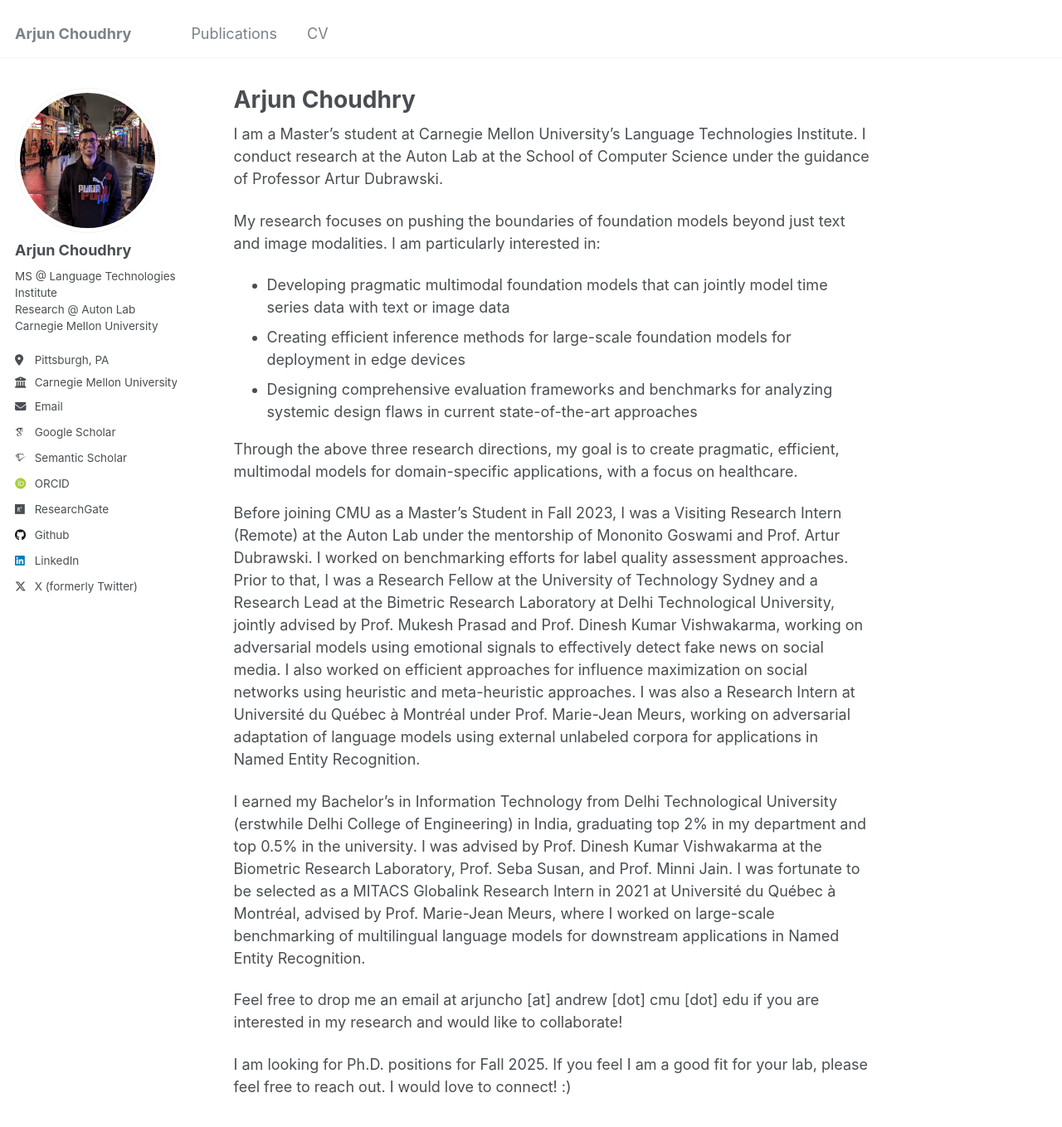
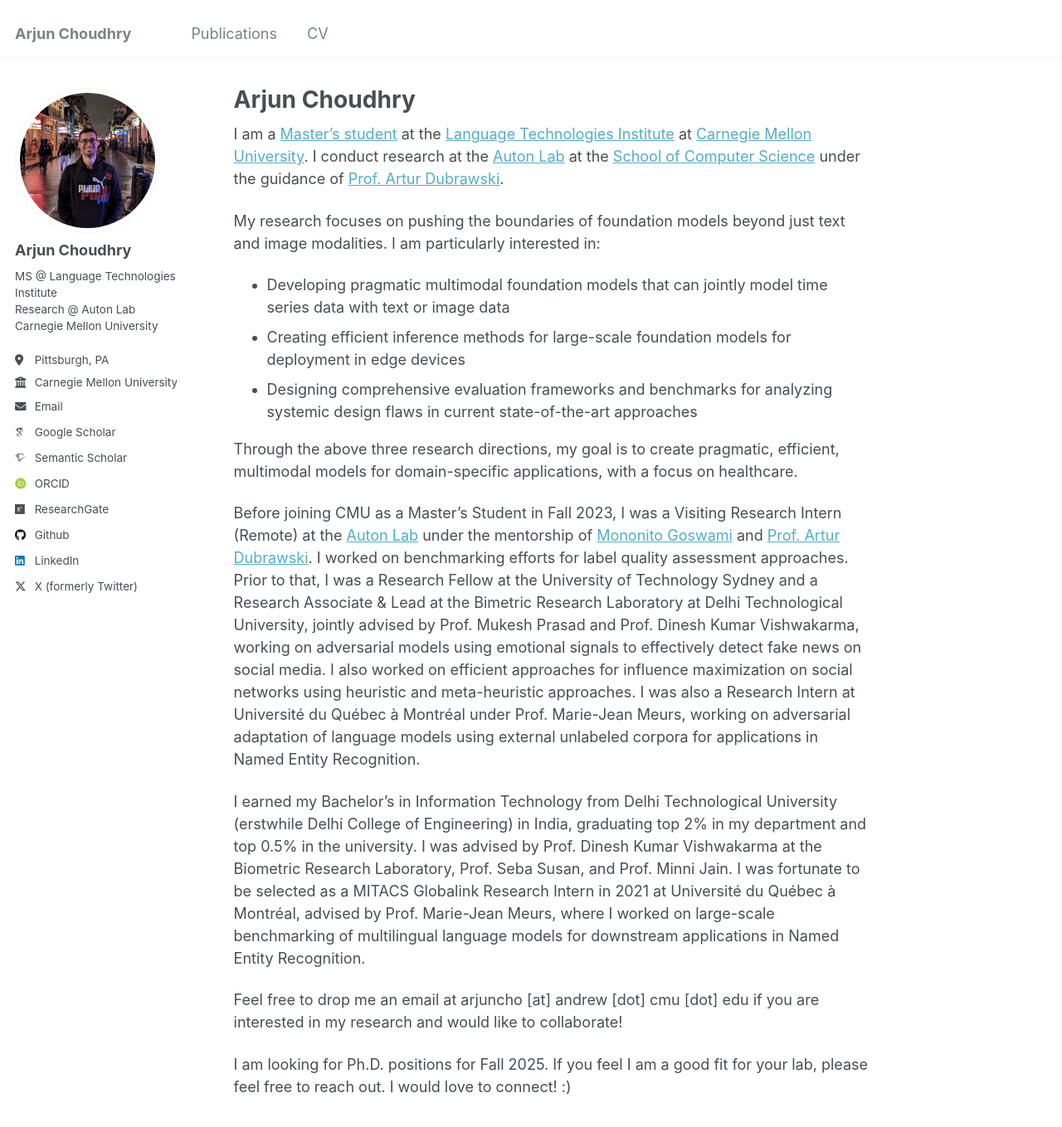
Before and after one commit to Arjun7m/arjun7m.github.io, a Jekyll site: the page built from _pages/about.md, in a window 1280 px wide and 1400 px high. Shown: the top 1359 px of the window at 83% size. Built offline with Jekyll 4.4.1, drawn with Linux system fonts in a browser that asks for light colours; some web fonts are replaced.

Commit message:
Update about.md

```diff
--- a/_pages/about.md
+++ b/_pages/about.md
@@ -7,7 +7,7 @@
   - /about.html
 ---
 
-I am a Master's student at Carnegie Mellon University's Language Technologies Institute. I conduct research at the Auton Lab at the School of Computer Science under the guidance of Professor Artur Dubrawski.
+I am a [Master's student](https://www.lti.cs.cmu.edu/people/students/choudhry-arjun.html) at the [Language Technologies Institute](https://www.lti.cs.cmu.edu/) at [Carnegie Mellon University](https://www.cmu.edu/). I conduct research at the [Auton Lab](https://autonlab.org/) at the [School of Computer Science](https://www.cs.cmu.edu/) under the guidance of [Prof. Artur Dubrawski](https://www.ri.cmu.edu/ri-faculty/artur-w-dubrawski/).
 
 My research focuses on pushing the boundaries of foundation models beyond just text and image modalities. I am particularly interested in:
 
@@ -17,7 +17,7 @@
 
 Through the above three research directions, my goal is to create pragmatic, efficient, multimodal models for domain-specific applications, with a focus on healthcare.
 
-Before joining CMU as a Master's Student in Fall 2023, I was a Visiting Research Intern (Remote) at the Auton Lab under the mentorship of Mononito Goswami and Prof. Artur Dubrawski. I worked on benchmarking efforts for label quality assessment approaches. Prior to that, I was a Research Fellow at the University of Technology Sydney and a Research Lead at the Bimetric Research Laboratory at Delhi Technological University, jointly advised by Prof. Mukesh Prasad and Prof. Dinesh Kumar Vishwakarma, working on adversarial models using emotional signals to effectively detect fake news on social media. I also worked on efficient approaches for influence maximization on social networks using heuristic and meta-heuristic approaches. I was also a Research Intern at Université du Québec à Montréal under Prof. Marie-Jean Meurs, working on adversarial adaptation of language models using external unlabeled corpora for applications in Named Entity Recognition.
+Before joining CMU as a Master's Student in Fall 2023, I was a Visiting Research Intern (Remote) at the [Auton Lab](https://autonlab.org/) under the mentorship of [Mononito Goswami](https://mononitogoswami.github.io/) and [Prof. Artur Dubrawski](https://www.ri.cmu.edu/ri-faculty/artur-w-dubrawski/). I worked on benchmarking efforts for label quality assessment approaches. Prior to that, I was a Research Fellow at the University of Technology Sydney and a Research Associate & Lead at the Bimetric Research Laboratory at Delhi Technological University, jointly advised by Prof. Mukesh Prasad and Prof. Dinesh Kumar Vishwakarma, working on adversarial models using emotional signals to effectively detect fake news on social media. I also worked on efficient approaches for influence maximization on social networks using heuristic and meta-heuristic approaches. I was also a Research Intern at Université du Québec à Montréal under Prof. Marie-Jean Meurs, working on adversarial adaptation of language models using external unlabeled corpora for applications in Named Entity Recognition.
 
 I earned my Bachelor's in Information Technology from Delhi Technological University (erstwhile Delhi College of Engineering) in India, graduating top 2% in my department and top 0.5% in the university. I was advised by Prof. Dinesh Kumar Vishwakarma at the Biometric Research Laboratory, Prof. Seba Susan, and Prof. Minni Jain. I was fortunate to be selected as a MITACS Globalink Research Intern in 2021 at Université du Québec à Montréal, advised by Prof. Marie-Jean Meurs, where I worked on large-scale benchmarking of multilingual language models for downstream applications in Named Entity Recognition.
 
```
